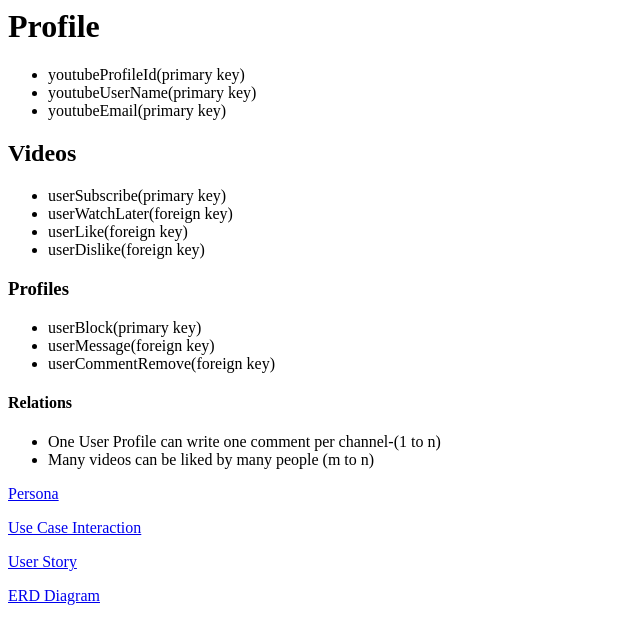
After one commit to RyanTorske/data-design, a PHP site: page /entity-relationship-diagram.php in a window 1280 px wide. The commit adds this page. Shown: the top 644 px of the page, without its empty margins (0-640 px from the left). Run offline with PHP 8.4, Linux system fonts and the light colour scheme.

Commit message:
Added ERD conceptual model

```diff
--- /dev/null
+++ b/epic/entity-relationship-diagram.php
@@ -0,0 +1,34 @@
+<Title>Entities & Attributes</Title>
+<h1><strong>Profile</strong></h1>
+<ul>
+	<li>youtubeProfileId(primary key)</li>
+	<li>youtubeUserName(primary key)</li>
+	<li>youtubeEmail(primary key)</li>
+</ul>
+
+<h2><strong>Videos</strong></h2>
+<ul>
+	<li>userSubscribe(primary key)</li>
+	<li>userWatchLater(foreign key)</li>
+	<li>userLike(foreign key)</li>
+	<li>userDislike(foreign key)</li>
+</ul>
+
+<h3><strong>Profiles</strong></h3>
+<ul>
+	<li>userBlock(primary key)</li>
+	<li>userMessage(foreign key)</li>
+	<li>userCommentRemove(foreign key)</li>
+</ul>
+
+<h4>Relations</h4>
+<ul>
+	<li>One User Profile can write one comment per channel-(1 to n)</li>
+	<li>Many videos can be liked by many people (m to n)</li>
+</ul>
+
+
+<p><a href="persona.php">Persona</a></p>
+<p><a href="use-case-interaction.php">Use Case Interaction</a></p>
+<p><a href="user-story.php">User Story</a></p>
+<p><a href="entity-relationship-diagram.php">ERD Diagram</a></p>
--- a/epic/index.php
+++ b/epic/index.php
@@ -12,5 +12,6 @@
 <p><a href="persona.php">Persona</a></p>
 <p><a href="use-case-interaction.php">Use Case Interaction</a></p>
 <p><a href="user-story.php">User Story</a></p>
+<p><a href="entity-relationship-diagram.php">ERD Diagram</a></p>
 </body>
 </html>
--- a/epic/persona.php
+++ b/epic/persona.php
@@ -27,3 +27,4 @@
 <p><a href="persona.php">Persona</a></p>
 <p><a href="use-case-interaction.php">Use Case Interaction</a></p>
 <p><a href="user-story.php">User Story</a></p>
+<p><a href="entity-relationship-diagram.php">ERD Diagram</a></p>
--- a/epic/use-case-interaction.php
+++ b/epic/use-case-interaction.php
@@ -15,4 +15,5 @@
 <p><a href="persona.php">Persona</a></p>
 <p><a href="use-case-interaction.php">Use Case Interaction</a></p>
 <p><a href="user-story.php">User Story</a></p>
+<p><a href="entity-relationship-diagram.php">ERD Diagram</a></p>
 </body>
--- a/epic/user-story.php
+++ b/epic/user-story.php
@@ -7,3 +7,4 @@
 <p><a href="persona.php">Persona</a></p>
 <p><a href="use-case-interaction.php">Use Case Interaction</a></p>
 <p><a href="user-story.php">User Story</a></p>
+<p><a href="entity-relationship-diagram.php">ERD Diagram</a></p>
```
